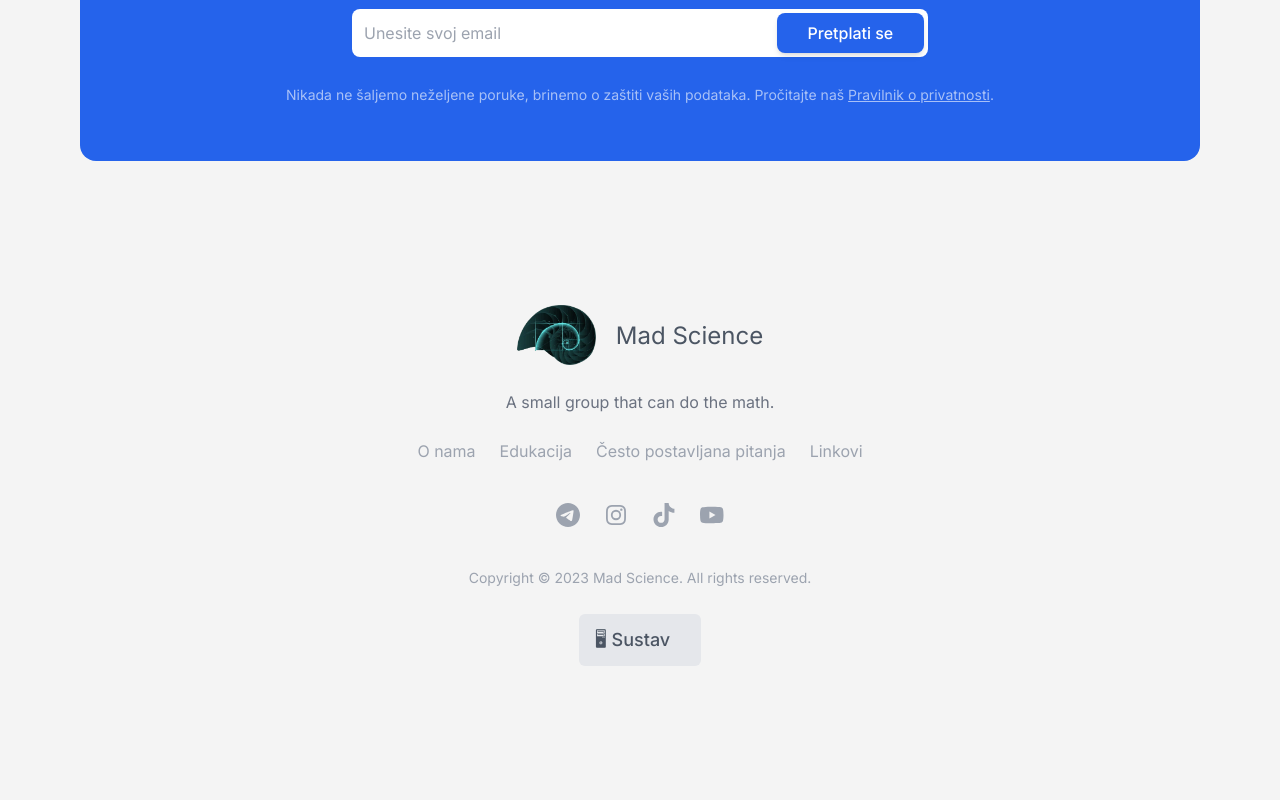
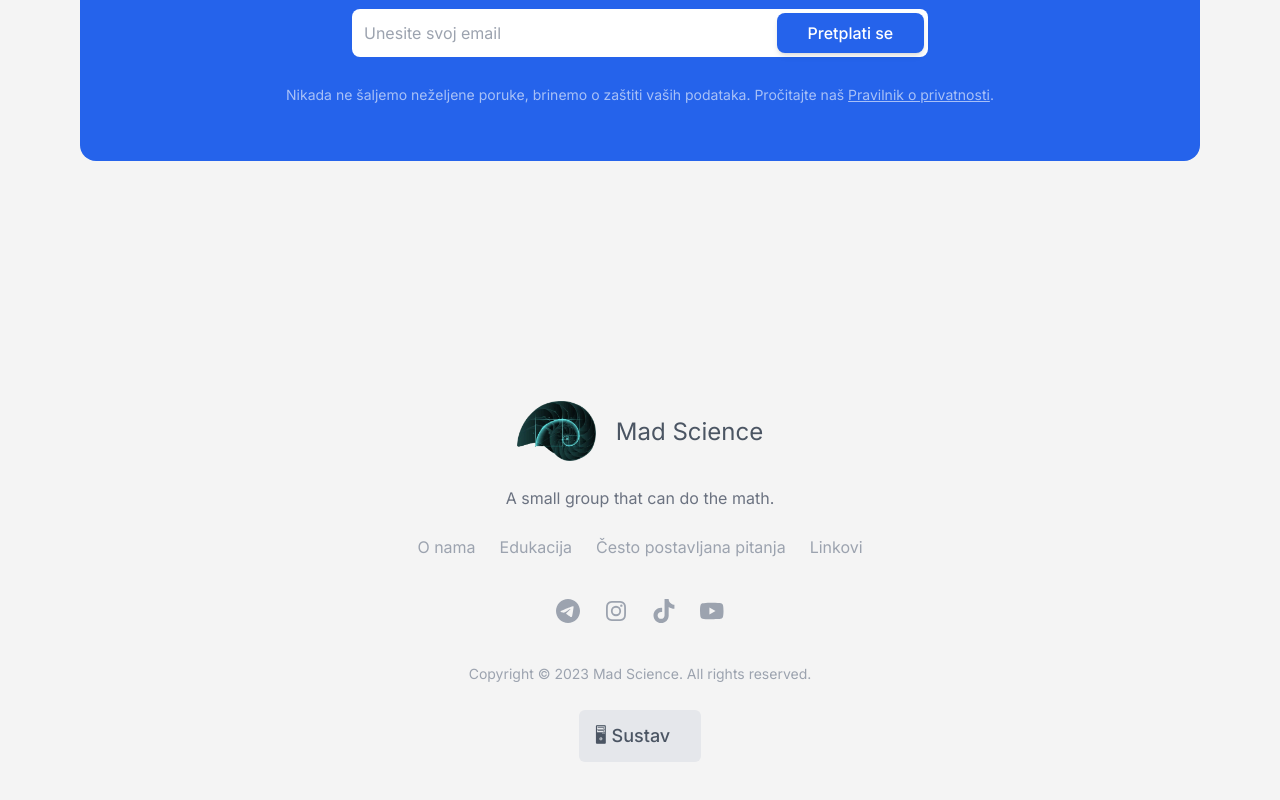
Before and after one commit to faustatwork/mad-science-website, a Next.js app: page / in a window 1280 px wide. Shown: the part 3949-4749 px from the top of the page. Before the commit the page ends 4679 px from the top, so only its background shows below. Built offline with nearby package versions, Linux system fonts and the light colour scheme.

Commit message:
fix(footer): remove margin top

```diff
--- a/components/Footer.tsx
+++ b/components/Footer.tsx
@@ -93,7 +93,7 @@ const Footer = () => {
 
   return (
     <>
-      <footer aria-label="Site Footer" className="mt-20">
+      <footer aria-label="Site Footer">
         <div className="mx-auto max-w-5xl px-4 py-16 lg:px-8 sm:px-6">
           <div className="flex flex-row items-center justify-center gap-5">
             <Image
--- a/pages/index.tsx
+++ b/pages/index.tsx
@@ -239,8 +239,8 @@ const Index: NextPage = () => {
         <section id="newsletter" className="w-full">
           <Newsletter />
         </section>
+        <Footer />
       </div>
-      <Footer />
     </>
   );
 };
```
